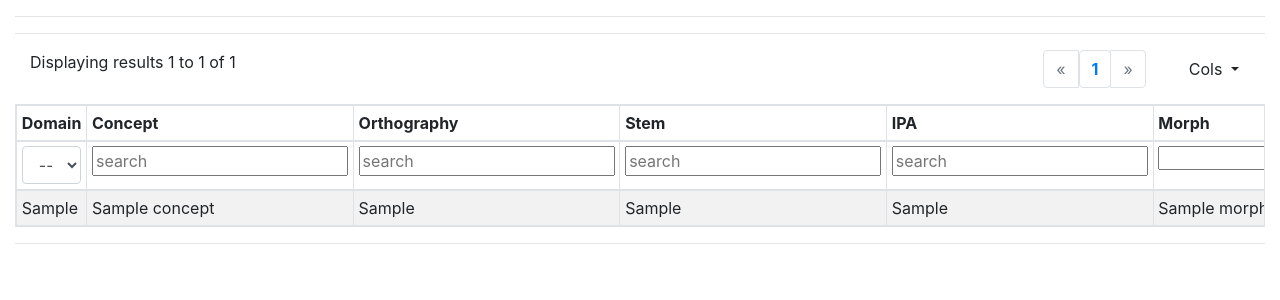
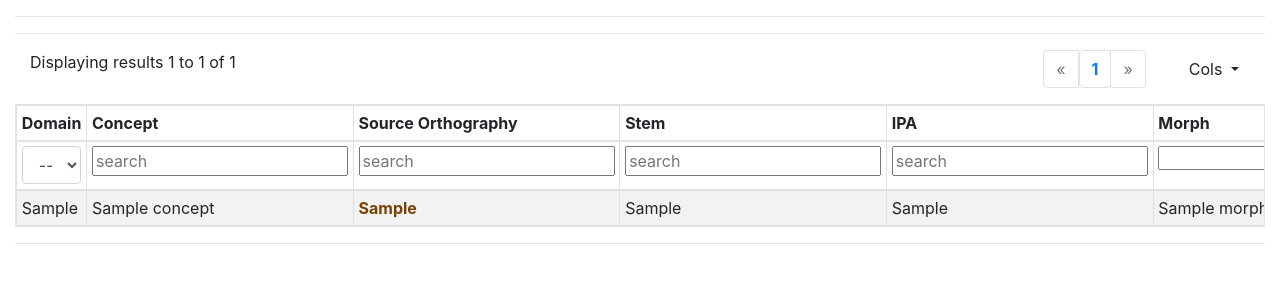
Before and after one commit to dijkstracula/pacldb, a Flask app: page /search in a window 1280 px wide. Shown: the part 56-356 px from the top of the page. Run offline with Flask 2, Linux system fonts and the light colour scheme; tables that the repository leaves empty hold one stand-in row (values such as "Sample post"); some libraries are stand-ins or nearby versions.

Commit message:
colourize source orthographies

```diff
--- a/app/forms.py
+++ b/app/forms.py
@@ -2,7 +2,10 @@ from flask_wtf import FlaskForm
 from wtforms import SelectField, StringField, SubmitField
 from wtforms.ext.sqlalchemy.fields import QuerySelectField
 
-from app.models import Morph, Language
+from app.models import Concept, Morph, Language
+
+def get_domains():
+    return Concept.query.order_by(Concept.domain)
 
 def get_langs():
     return Language.query.order_by(Language.name)
@@ -11,6 +14,7 @@ def get_morphs():
     return Morph.query.order_by(Morph.name)
 
 class SearchForm(FlaskForm):
+    domain = QuerySelectField('domain', query_factory=get_domains, allow_blank=True, get_label="name")
     concept = StringField('concept')
     morph_type = QuerySelectField('morph_type', query_factory=get_morphs, allow_blank=True, get_label="name")
     orthography = StringField('orthography')
--- /dev/null
+++ b/app/static/css/main.css
@@ -0,0 +1,3 @@
+strong {
+    color: #774100;
+}
--- a/app/templates/layout.html
+++ b/app/templates/layout.html
@@ -4,9 +4,10 @@
         <meta charset="utf-8">
         <meta name="viewport" content="width=device-width, initial-scale=1, shrink-to-fit=no">
 
-        <title>PACL</title>
+        <title>PanDeneComPlex</title>
 
         <script src="https://ajax.googleapis.com/ajax/libs/jquery/3.4.1/jquery.min.js"></script>
+        <link rel="stylesheet" href="{{ url_for('static', filename='css/main.css') }}">
 
         <!-- Bootstrap core CSS -->
         <link rel="stylesheet" href="https://stackpath.bootstrapcdn.com/bootstrap/4.3.1/css/bootstrap.min.css" integrity="sha384-ggOyR0iXCbMQv3Xipma34MD+dH/1fQ784/j6cY/iJTQUOhcWr7x9JvoRxT2MZw1T" crossorigin="anonymous">
--- a/app/templates/search_page.html
+++ b/app/templates/search_page.html
@@ -61,7 +61,7 @@
         <tr>
             <th class="th-sm domain" scope="col">Domain</th>
             <th class="th-sm concept" scope="col">Concept</th>
-            <th class="th-sm ortho" scope="col">Orthography</th>
+            <th class="th-sm ortho" scope="col">Source Orthography</th>
             <th class="th-sm stem" scope="col">Stem</th>
             <th class="th-sm ipa" scope="col">IPA</th>
             <th class="th-sm morph" scope="col">Morph</th>
@@ -74,13 +74,13 @@
                 <td class="domain">
                     <select class="form-control" id="domain-select" onchange="this.form.submit()">
                         <option value>--any--</option>
+                        {% for domain in domains %}
+                        <option value>{{domain}}</option>
+                        {% endfor %}
                     </select>
                 </td>
                 <td class="concept">
                     {{ form.concept(placeholder="search")  }}
-                    {% for domain in domains %}
-                    <option value>{{domain}}</option>
-                    {% endfor %}
                 </td>
                 <td class="ortho">
                     {{ form.orthography(placeholder="search")  }}
@@ -110,7 +110,7 @@
         <tr>
             <td class="domain">{{result.concept.domain}}</td>
             <td class="concept">{{result.concept.name}}</td>
-            <td class="ortho">{{result.orthography}}</td>
+            <td class="ortho"><strong>{{result.orthography}}</strong></td>
             <td class="stem">{{result.stem_form}}</td>
             <td class="ipa">{{result.ipa}}</td>
             <td class="morph">{{result.morph.name}}</td>
```
